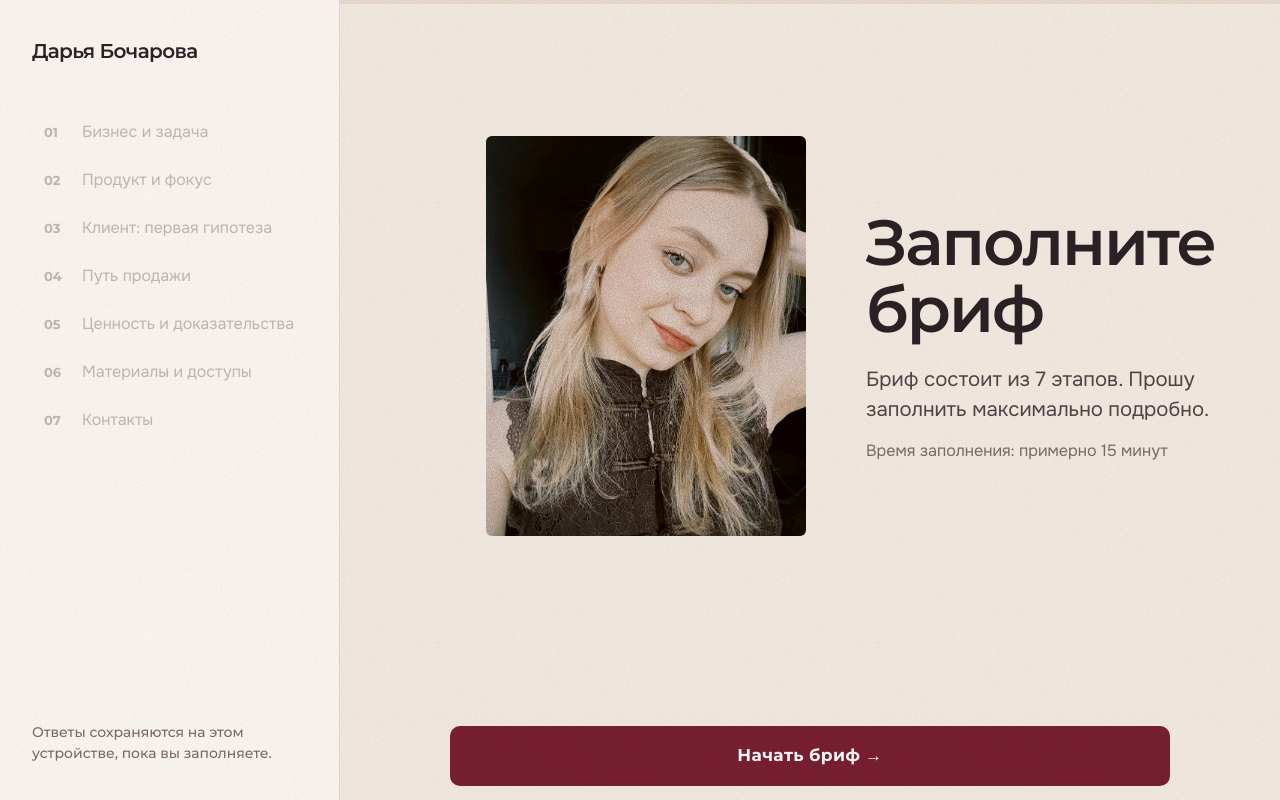
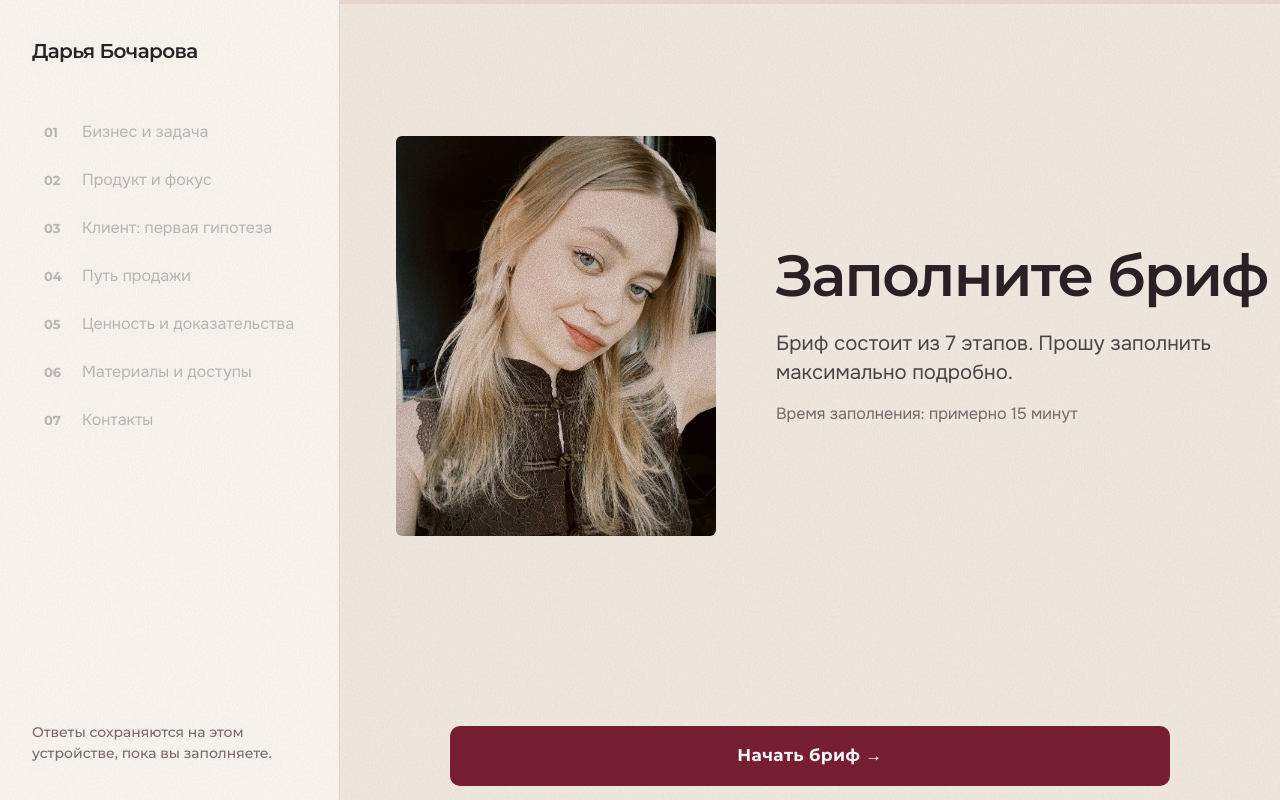
Before and after one commit to Dasdsgn/claude, a plain HTML site: page brief.html in a window 1280 px wide. Drawn offline with Linux system fonts and the light colour scheme.

Commit message:
Intro heading on a single line
Co-Authored-By: Claude Sonnet 5.5 <noreply@anthropic.com>

```diff
--- a/brief.html
+++ b/brief.html
@@ -138,7 +138,8 @@ body::after{content:"";position:fixed;inset:-50%;width:200%;height:200%;pointer-
 .doneText .lead{margin:6px 0 0;font-size:1.06em;color:var(--ink);opacity:.82}
 .doneNote{margin-top:22px;padding-top:18px;border-top:1px solid var(--line);color:var(--muted);font-size:.92em;word-break:break-word}
 .doneNote:empty{display:none}
-.introGrid h1{font-size:clamp(40px,10vw,64px)}
+.introGrid h1{font-size:clamp(30px,9.2vw,58px);white-space:nowrap}
+@media (min-width:700px){.is-intro .stage{max-width:980px}}
 .introGrid h1{margin-bottom:22px}
 .introGrid .introLead{margin:0}
 @media (min-width:700px){.doneGrid.introGrid{grid-template-columns:320px 1fr;gap:60px}}
@@ -477,6 +478,7 @@ function go(v, push=true){
   const next = $("#next"), back = $("#back");
   back.hidden = v === V_INTRO || v === V_DONE;
   $("#bar").hidden = v === V_DONE;
+  document.body.classList.toggle("is-intro", v === V_INTRO);
   next.disabled = false;
   next.innerHTML = v === V_INTRO ? "Начать бриф →" : v === N ? "Проверить ответы →" : v === V_REVIEW ? "Отправить бриф" : (state.fromReview ? "К проверке →" : "Далее →");
   window.scrollTo({top:0, behavior:"instant" in window ? "instant" : "auto"});
```
